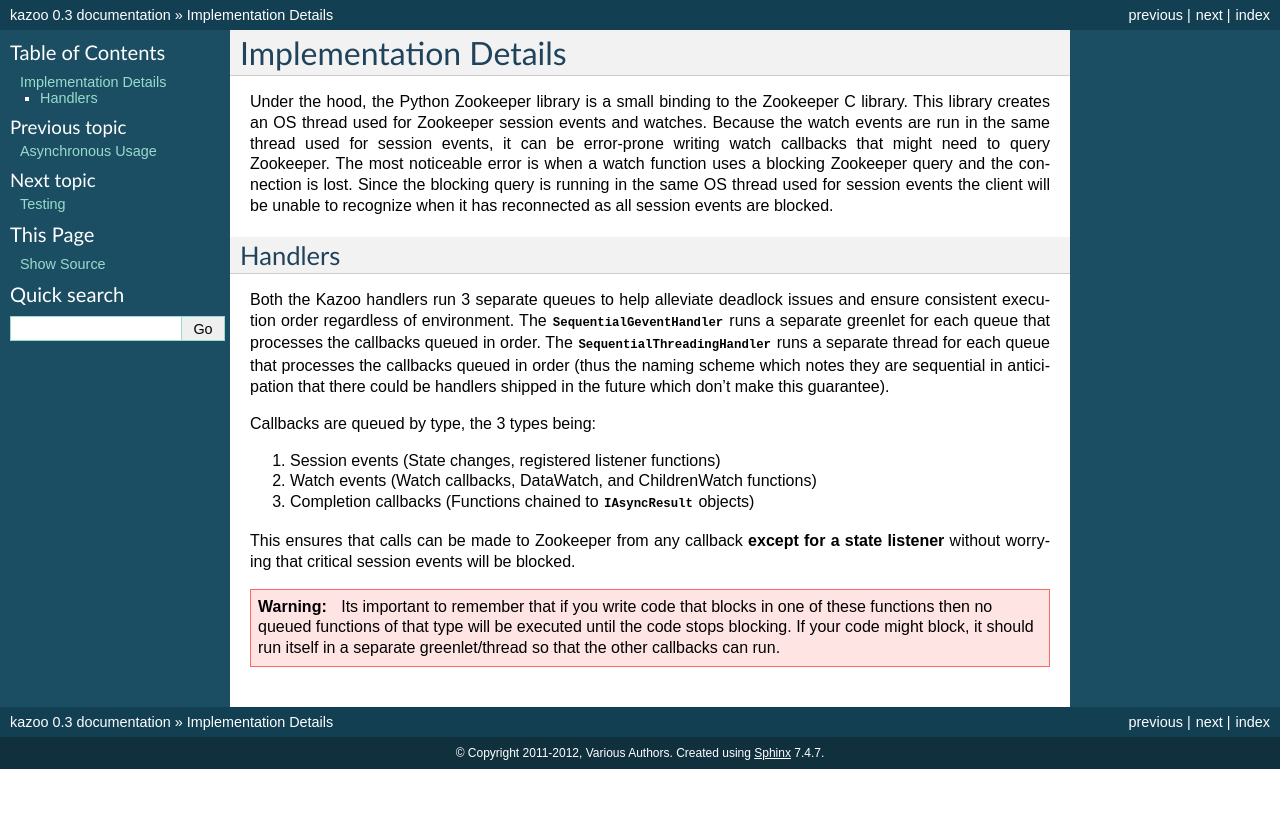
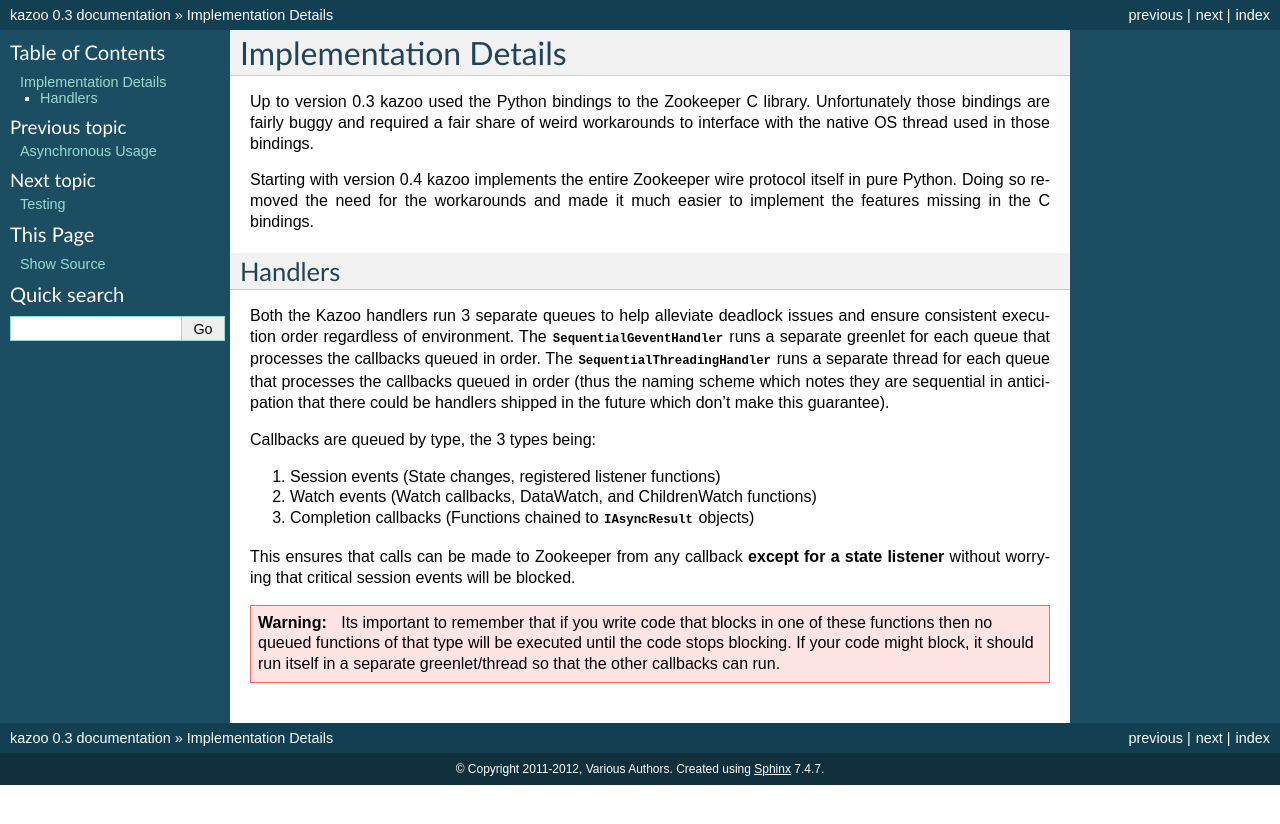
Before and after one commit to python-zk/kazoo, a Sphinx documentation site: the page built from docs/implementation.rst, in a window 1280 px wide. Shown: the top 824 px of the page. Built offline with Sphinx 7.4.7, drawn with Linux system fonts in a browser that asks for light colours.

Commit message:
docs: code locations updates and adjust text referring to the C bindings

```diff
--- a/docs/implementation.rst
+++ b/docs/implementation.rst
@@ -4,15 +4,14 @@
 Implementation Details
 ======================
 
-Under the hood, the Python Zookeeper library is a small binding to the
-Zookeeper C library. This library creates an OS thread used for Zookeeper
-session events and watches. Because the watch events are run in the same thread
-used for session events, it can be error-prone writing watch callbacks that
-might need to query Zookeeper. The most noticeable error is when a watch
-function uses a blocking Zookeeper query and the connection is lost. Since the
-blocking query is running in the same OS thread used for session events the
-client will be unable to recognize when it has reconnected as all session
-events are blocked.
+Up to version 0.3 kazoo used the Python bindings to the Zookeeper C library.
+Unfortunately those bindings are fairly buggy and required a fair share of
+weird workarounds to interface with the native OS thread used in those
+bindings.
+
+Starting with version 0.4 kazoo implements the entire Zookeeper wire protocol
+itself in pure Python. Doing so removed the need for the workarounds and made
+it much easier to implement the features missing in the C bindings.
 
 Handlers
 ========
--- a/docs/index.rst
+++ b/docs/index.rst
@@ -12,10 +12,10 @@ Kazoo features:
 * Lock, Party, Election, and Partitioner recipe implementations (more
   implementations are in development)
 * Data and Children Watchers
-* Workarounds for Zookeeper Python binding bugs in the released libraries
 * Integrated testing helpers for Zookeeper clusters
 * Simplified Zookeeper connection state tracking
-* Logging redirection to standard Python logging system
+* Pure-Python based implementation of the wire protocol, avoiding all the
+  memory leaks, lacking features and debugging madness of the C library
 
 Kazoo is heavily inspired by `Netflix Curator`_ simplifications and helpers.
 
```
Also changed, not shown: docs/basic_usage.rst (+11 -10 lines), docs/install.rst (+2 -16 lines).
